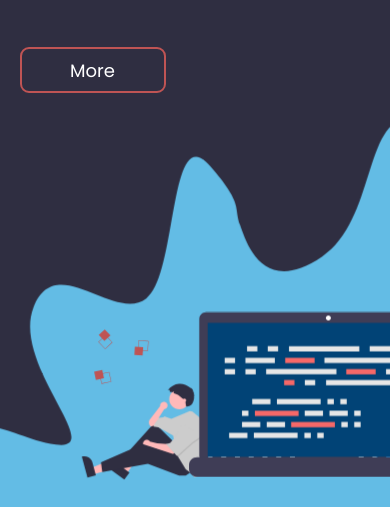
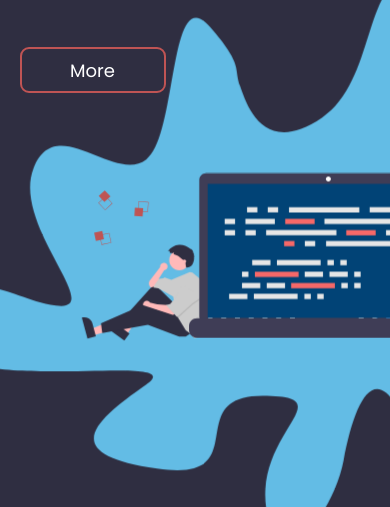
Before and after one commit to roval015/myportfolio, a plain HTML site: page index.html in a window 390 px wide. Shown: the part 337-844 px from the top of the page. Drawn offline with Linux system fonts and the light colour scheme.

Commit message:
mobile support

```diff
--- a/style.css
+++ b/style.css
@@ -219,13 +219,13 @@ button:hover {
     }
 }
 
-@media (max-width: 425px) {
+@media (max-width: 767px) {
 
 
 
     .background {
         transform: scale(0.7);
-        margin-top: 42vh;
+        margin-top: 55%;
         position: fixed;
         float: right;
         margin-right: -300px;
```
